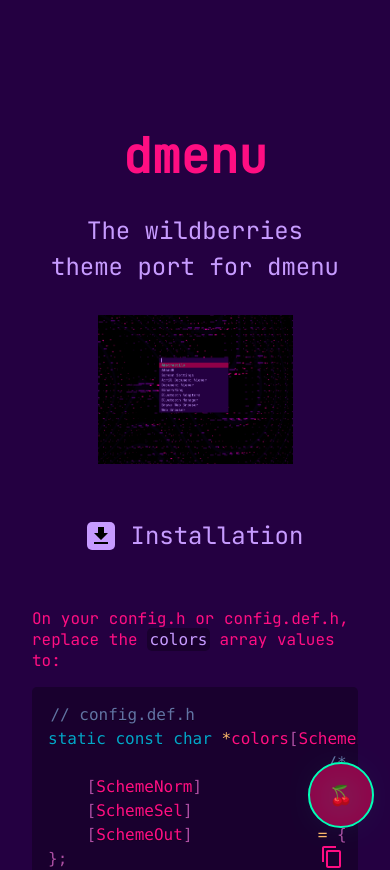
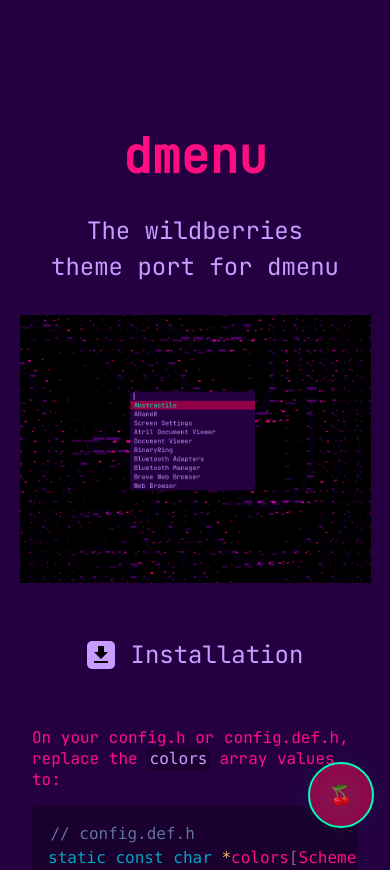
Before and after one commit to gbgabo/wildberries-nextjs, a Next.js app: page /dmenu in a window 390 px wide. Shown: the top 870 px of the page. Built offline with nearby package versions, Linux system fonts and the light colour scheme.

Commit message:
updated preview image width

```diff
--- a/pages/[port].tsx
+++ b/pages/[port].tsx
@@ -60,7 +60,7 @@
         <img
           src={`/img/screenshots/${port}.png`}
           alt={`${title} preview`}
-          width="50%"
+          className={styles.preview}
         />
       </main>
 
--- a/styles/Home.module.css
+++ b/styles/Home.module.css
@@ -176,6 +176,10 @@
   margin: 5rem 0;
 }
 
+.preview {
+  width: 50%;
+}
+
 @media (max-width: 600px) {
   .grid {
     width: 100%;
@@ -192,4 +196,7 @@
     bottom: 1rem;
     right: 1rem;
   }
+  .preview {
+    width: 90%;
+  }
 }
```
